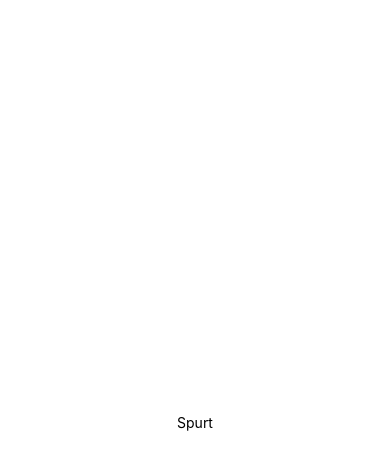
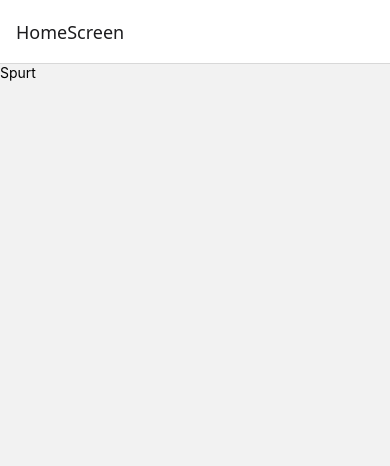
Before and after one commit to dgomie/spurt, a React Native app: screen / in a window 390 px wide. Shown: the top 466 px of the page. Built offline with nearby package versions, Linux system fonts and the light colour scheme.

Commit message:
add stack navigator to app.js

```diff
--- a/App.js
+++ b/App.js
@@ -1,16 +1,21 @@
 import { StatusBar } from 'expo-status-bar';
 import { StyleSheet, Text, View } from 'react-native';
 import { NavigationContainer } from '@react-navigation/native';
+import { createNativeStackNavigator } from '@react-navigation/native-stack';
 import HomeScreen from './screens/HomeScreen';
+
+const Stack = createNativeStackNavigator();
 
 export default function App() {
   return (
-    <View style={styles.container}>
+    <>
       <StatusBar style="auto" />
       <NavigationContainer>
-        <HomeScreen />
+        <Stack.Navigator>
+          <Stack.Screen name="HomeScreen" component={HomeScreen} />
+        </Stack.Navigator>
       </NavigationContainer>
-    </View>
+    </>
   );
 }
 
```
